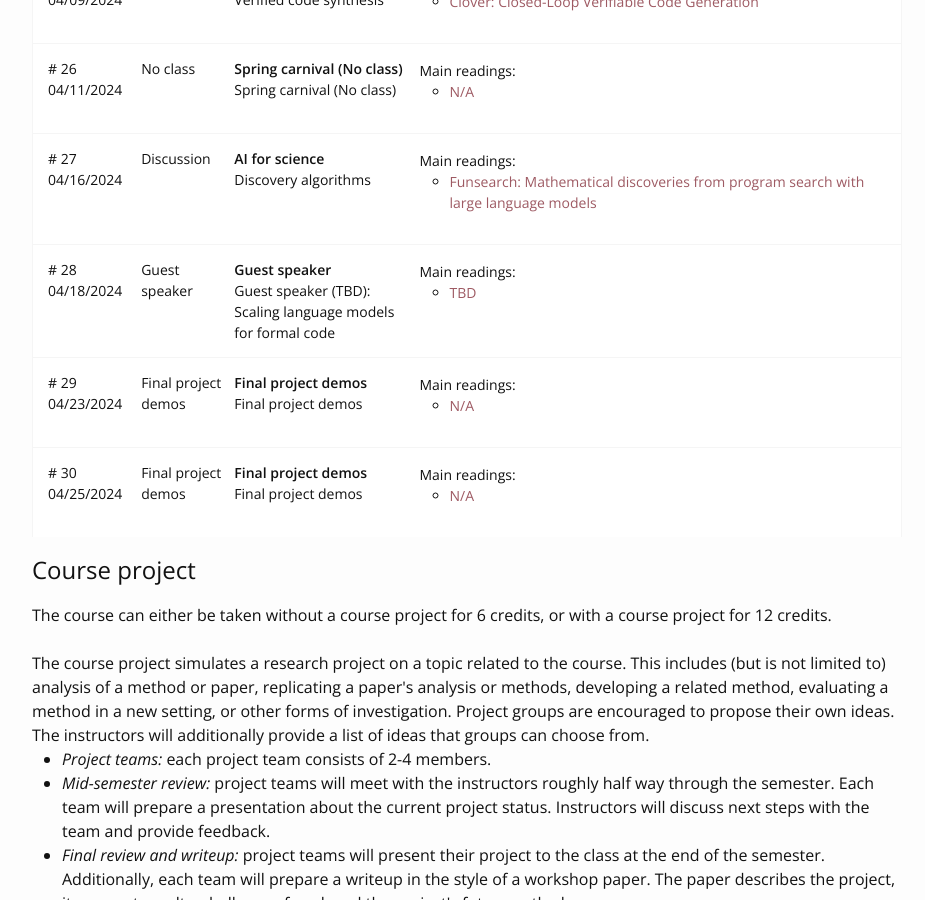
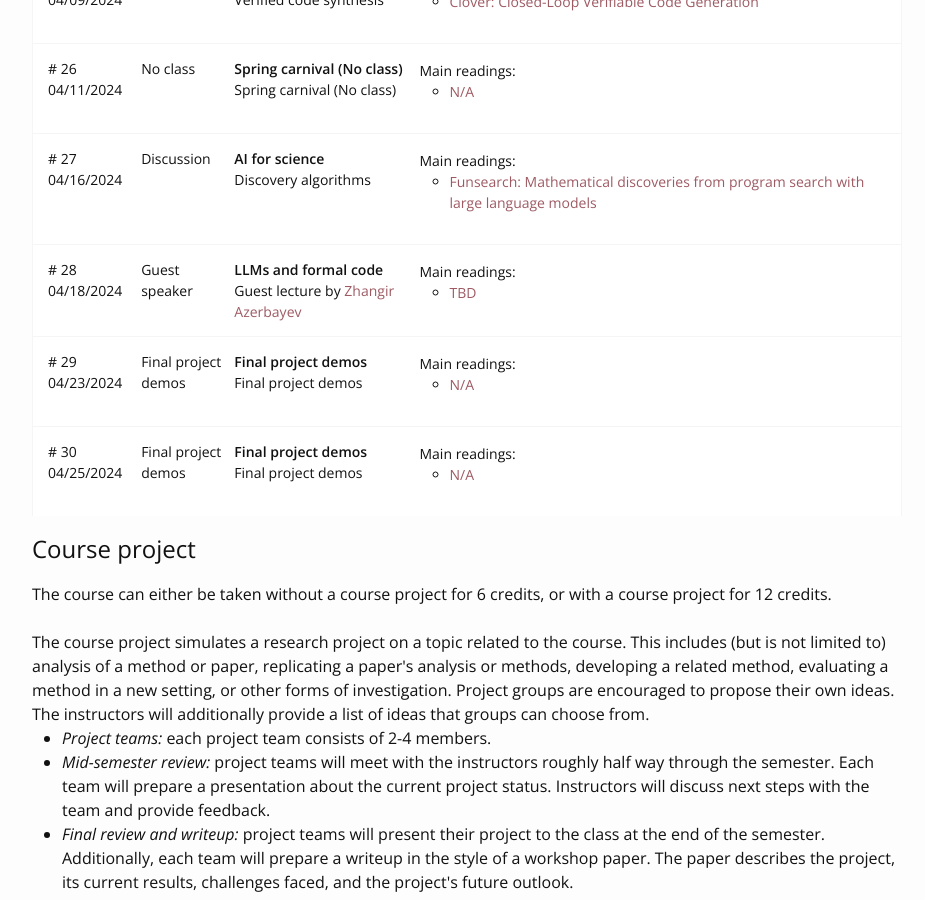
Before and after one commit to cmu-codegen/s2024, a Jekyll site: the page built from index.md, in a window 1280 px wide and 900 px high, scrolled down 4969 px. Shown: the whole window, without its empty margins (173-1098 px from the left). Built offline with Jekyll 4.4.1, drawn with Linux system fonts in a browser that asks for light colours; nearby versions of some CDN libraries.

Commit message:
update schedule

```diff
--- a/_data/schedule.yml
+++ b/_data/schedule.yml
@@ -361,15 +361,15 @@ schedule:
         title: "Funsearch: Mathematical discoveries from program search with large
 language models"
   - number: 28
-    title: "Guest speaker (TBD): Scaling language models for formal code"
-    theme: Guest speaker
+    title: "Guest lecture by <a href=https://zhangir-azerbayev.github.io/>Zhangir Azerbayev</a>"
+    theme: LLMs and formal code
     kind: Guest speaker
     date: 2024-04-18T15:30
     links:
       - url: /static_files/22.pdf
         name: slides
     main:
-      - url: https://arxiv.org
+      - url: https://zhangir-azerbayev.github.io/
         title: "TBD"
 
   - number: 29
```
